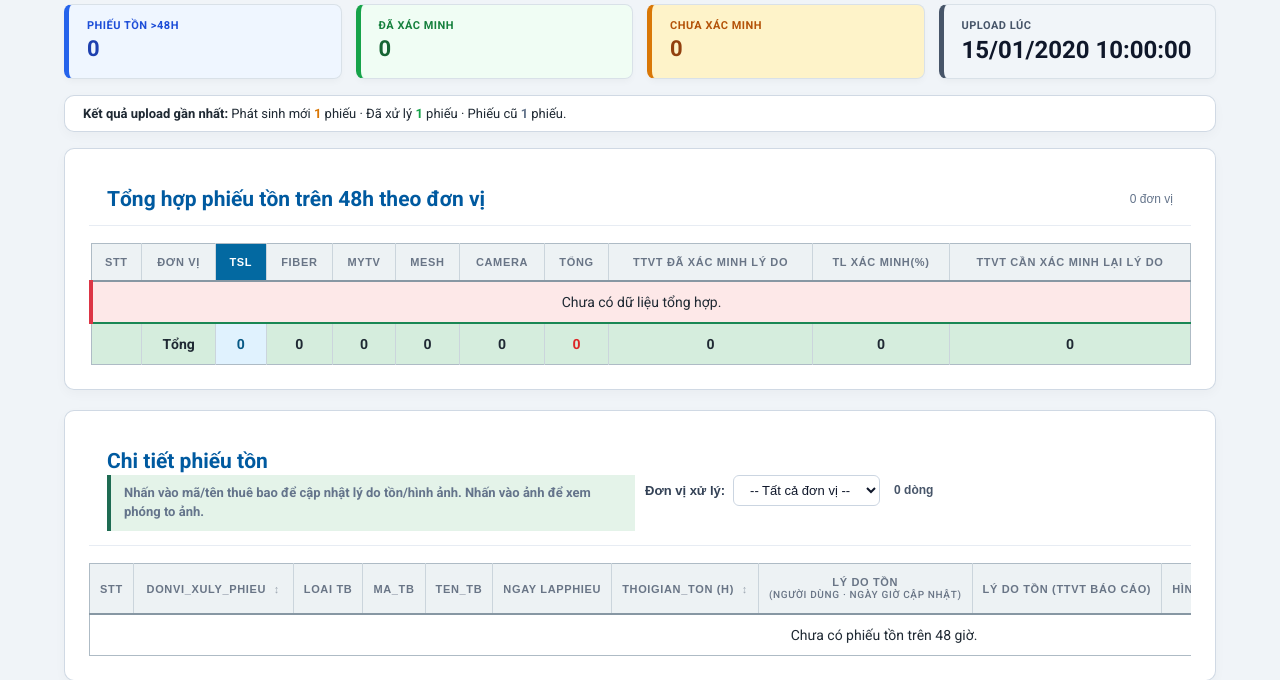
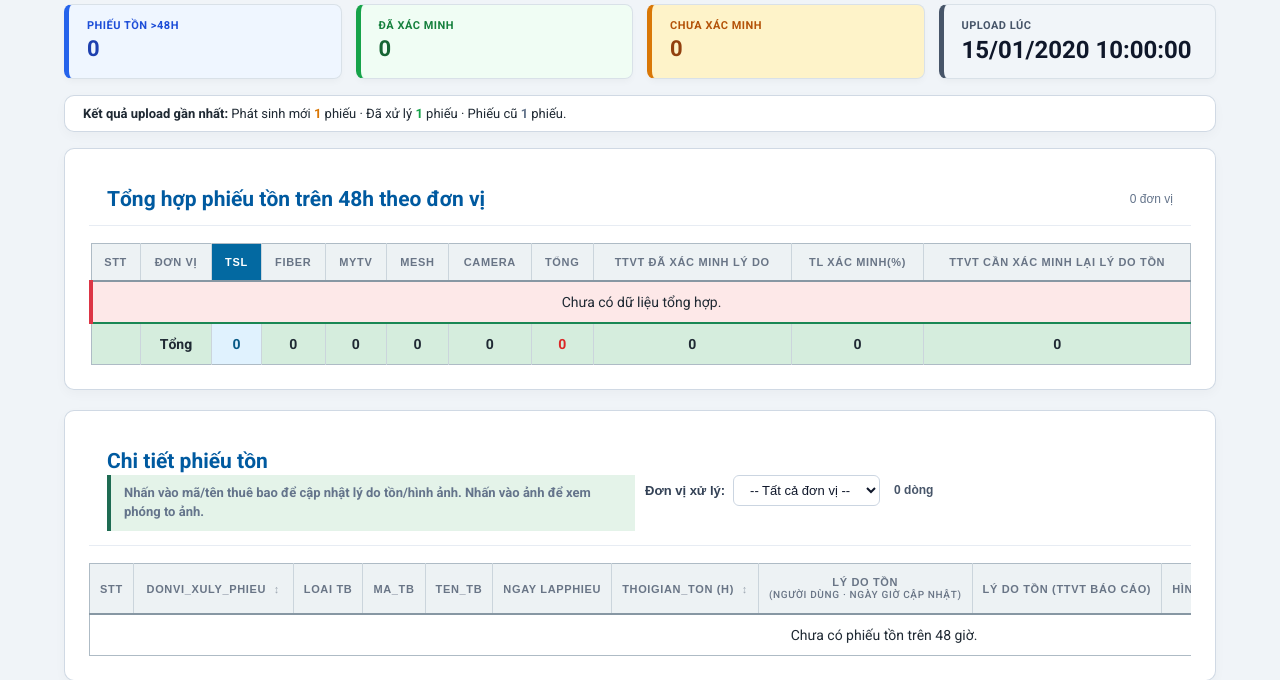
Before and after one commit to caotrinhan/phieuton, a Flask app: page / in a window 1280 px wide. Shown: the part 267-947 px from the top of the page. Run offline with Flask 3, Linux system fonts and the light colour scheme; tables that the repository leaves empty hold one stand-in row (values such as "Sample post"); parts of the project's set-up code (start-up, migrations or seed data) failed here and were passed over; some libraries are stand-ins or nearby versions.

Commit message:
sua tieu de 3

```diff
--- a/app/templates/dashboard.html
+++ b/app/templates/dashboard.html
@@ -246,7 +246,7 @@
           <th>Tổng</th>
           <th>TTVT đã xác minh lý do</th>
           <th>TL xác minh(%)</th>
-          <th>TTVT Cần xác minh lại lý do</th>
+          <th>TTVT Cần xác minh lại lý do tồn</th>
         </tr>
       </thead>
       <tbody>
@@ -363,7 +363,7 @@
               <span style="display: block; font-size: 10px; background: #e11d48; color: #fff; padding: 1px 4px; border-radius: 3px; font-weight: bold; margin-top: 2px;">>=100H CẦN XÁC MINH</span>
             {% endif %}
           </td>
-          <td>{{ 'Lý do tồn chưa đúng, đề nghị xác minh lại lý do tồn' if ticket.requires_reason_recheck else '' }}</td>
+          <td>{{ 'Lý do tồn chưa đúng, đề nghị xác minh lại lý do tồn' if ticket.requires_reason_recheck else '✓' }}</td>
           <td class="reason-preview" style="{% if not has_reason %}{% if is_over_100 %}color: #9f1239; font-weight: 800;{% else %}color: #dc2626; font-weight: 600;{% endif %}{% else %}color: #16a34a;{% endif %}">
             {{ ticket.reason or 'Chưa xác minh' }}
             {% if ticket.reason_updated_by and ticket.reason_updated_at %}
```
